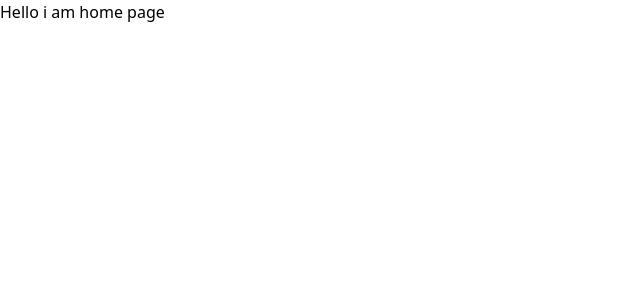
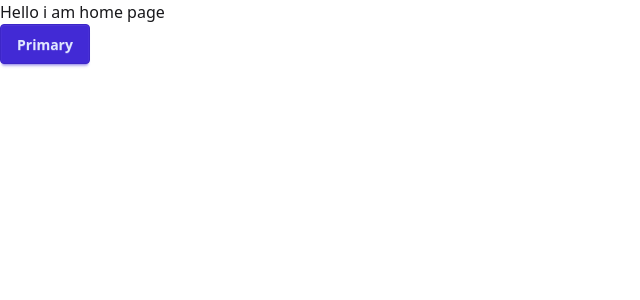
Before and after one commit to theashrafislam/eduBook-frontend, a React (Vite) app: page / in a window 1280 px wide. Shown: the top 300 px of the page, without its empty margins (0-640 px from the left). Built offline with nearby package versions, Linux system fonts and the light colour scheme.

Commit message:
dausi ui installed done

```diff
--- a/package.json
+++ b/package.json
@@ -21,6 +21,7 @@
     "@types/react": "^18.3.18",
     "@types/react-dom": "^18.3.5",
     "@vitejs/plugin-react": "^4.3.4",
+    "daisyui": "^5.0.0-beta.6",
     "eslint": "^9.17.0",
     "eslint-plugin-react": "^7.37.2",
     "eslint-plugin-react-hooks": "^5.0.0",
--- a/src/Pages/Home.jsx
+++ b/src/Pages/Home.jsx
@@ -4,6 +4,7 @@
     return (
         <div>
             <h1>Hello i am home page</h1>
+            <button className="btn btn-primary">Primary</button>
         </div>
     );
 };
--- a/src/index.css
+++ b/src/index.css
@@ -1 +1,2 @@
 @import "tailwindcss";
+@plugin "daisyui";
```
Also changed, not shown: 1 other file (tests, documents, lock files or other folders).
